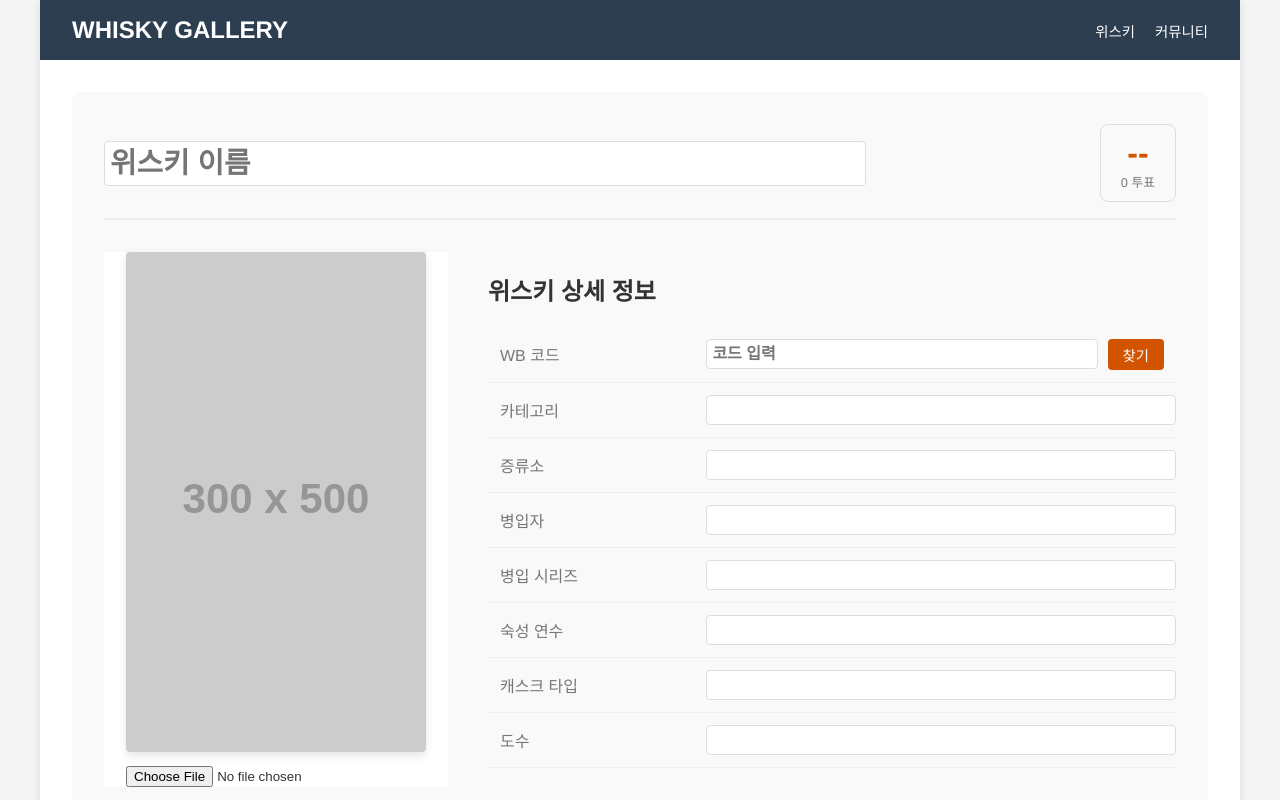
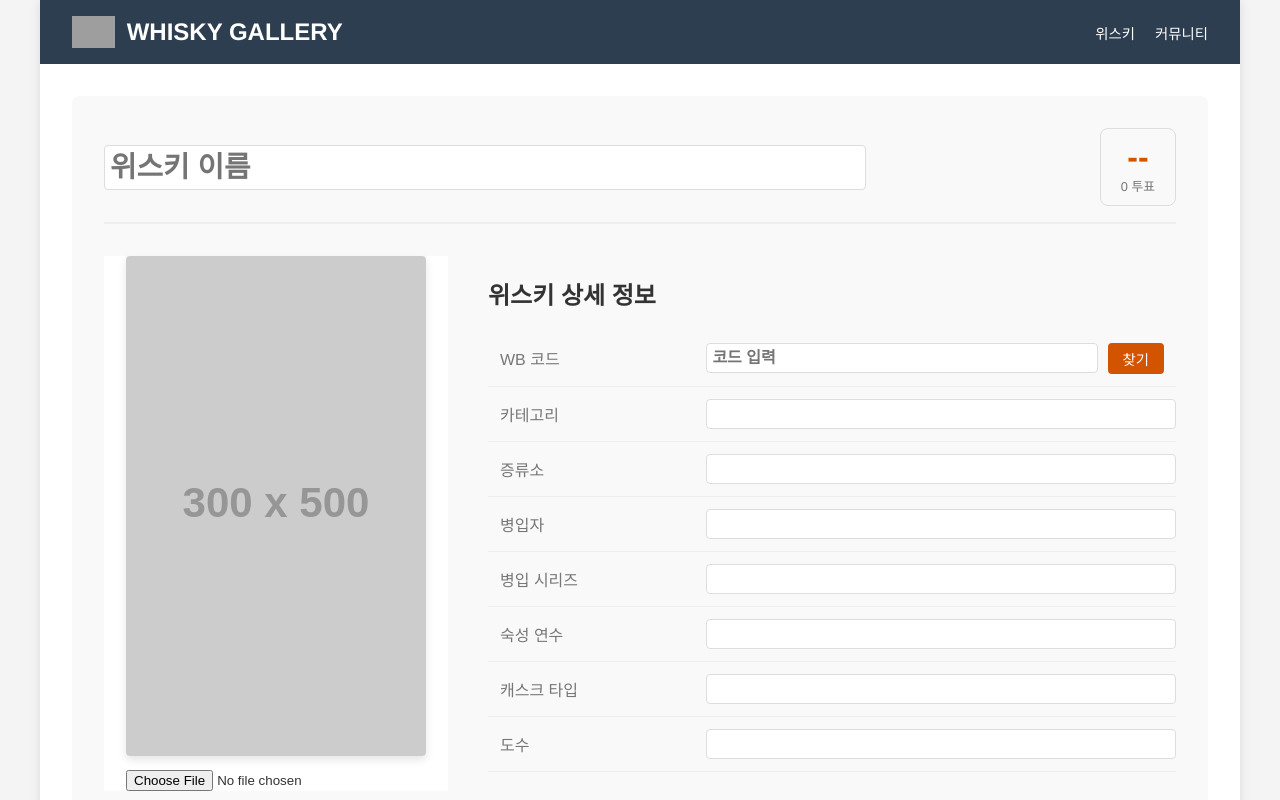
Before and after one commit to kyehyeonjun/whisky-gallery-frontend, a Vue app: page / in a window 1280 px wide. Shown: the top 800 px of the page. Built offline with nearby package versions, Linux system fonts and the light colour scheme; grey boxes are pictures that could not be loaded.

Commit message:
feat: Add logo icon to header and link to home

```diff
--- a/src/App.vue
+++ b/src/App.vue
@@ -2,7 +2,10 @@
   <div class="container">
     <!-- 상단 헤더 -->
     <header class="header">
-      <div class="logo">WHISKY GALLERY</div>
+      <a href="/" class="logo">
+        <img src="/whiskyIcon.png" alt="Whisky Gallery Logo" class="logo-icon">
+        <span>WHISKY GALLERY</span>
+      </a>
       <nav>
         <a href="#">위스키</a>
         <a href="#">커뮤니티</a>
@@ -517,7 +520,18 @@ body {
   align-items: center;
 }
 
-.logo { font-weight: bold; font-size: 1.5rem; }
+.logo {
+  display: flex;
+  align-items: center;
+  gap: 12px; /* 아이콘과 텍스트 사이 간격 */
+  font-weight: bold;
+  font-size: 1.5rem;
+  text-decoration: none;
+  color: #fff;
+}
+
+.logo-icon { height: 32px; /* 아이콘 크기 조절 */ }
+
 .header nav a { color: #fff; text-decoration: none; margin-left: 20px; font-size: 0.9rem; }
 
 .main-content { padding: 2rem; }
```
